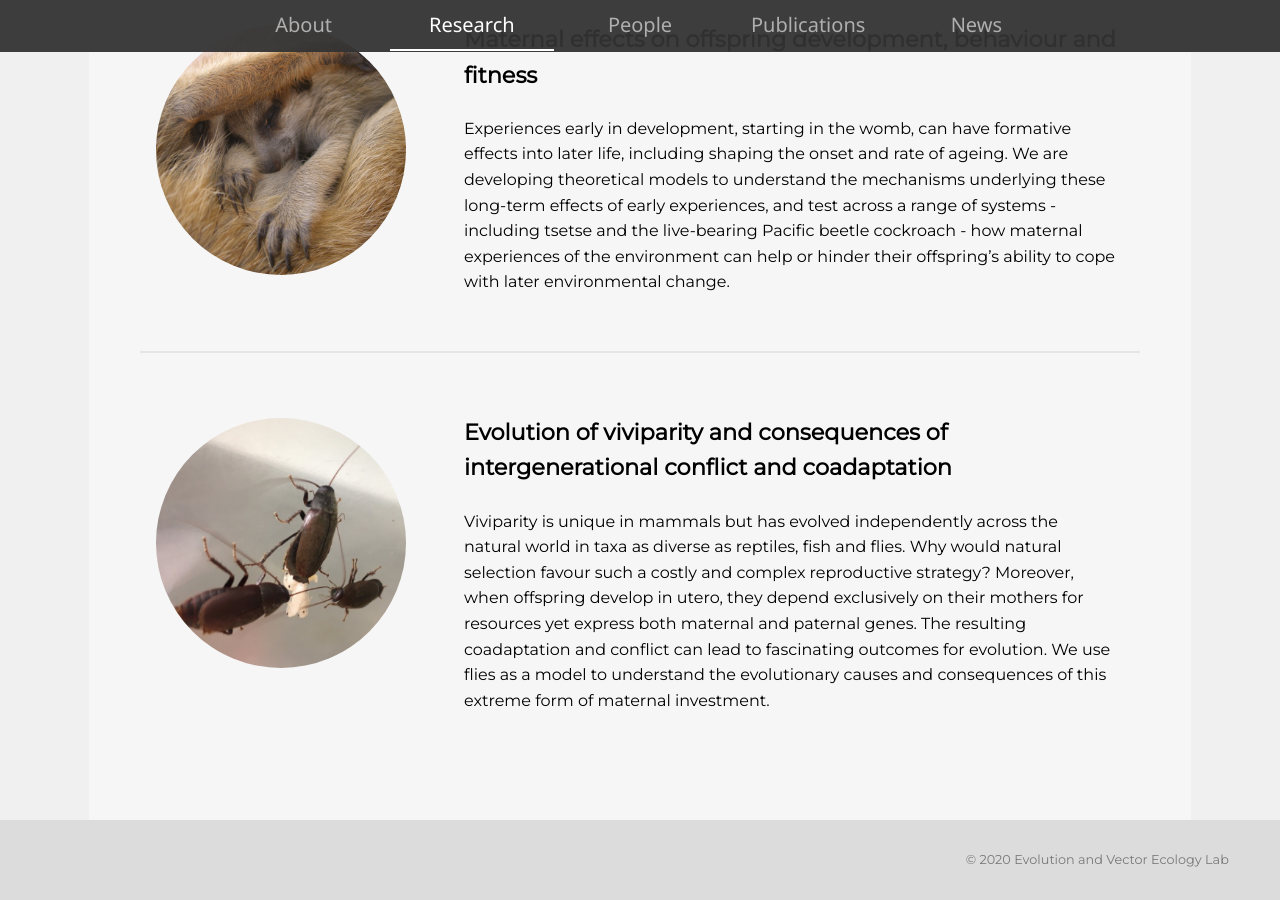
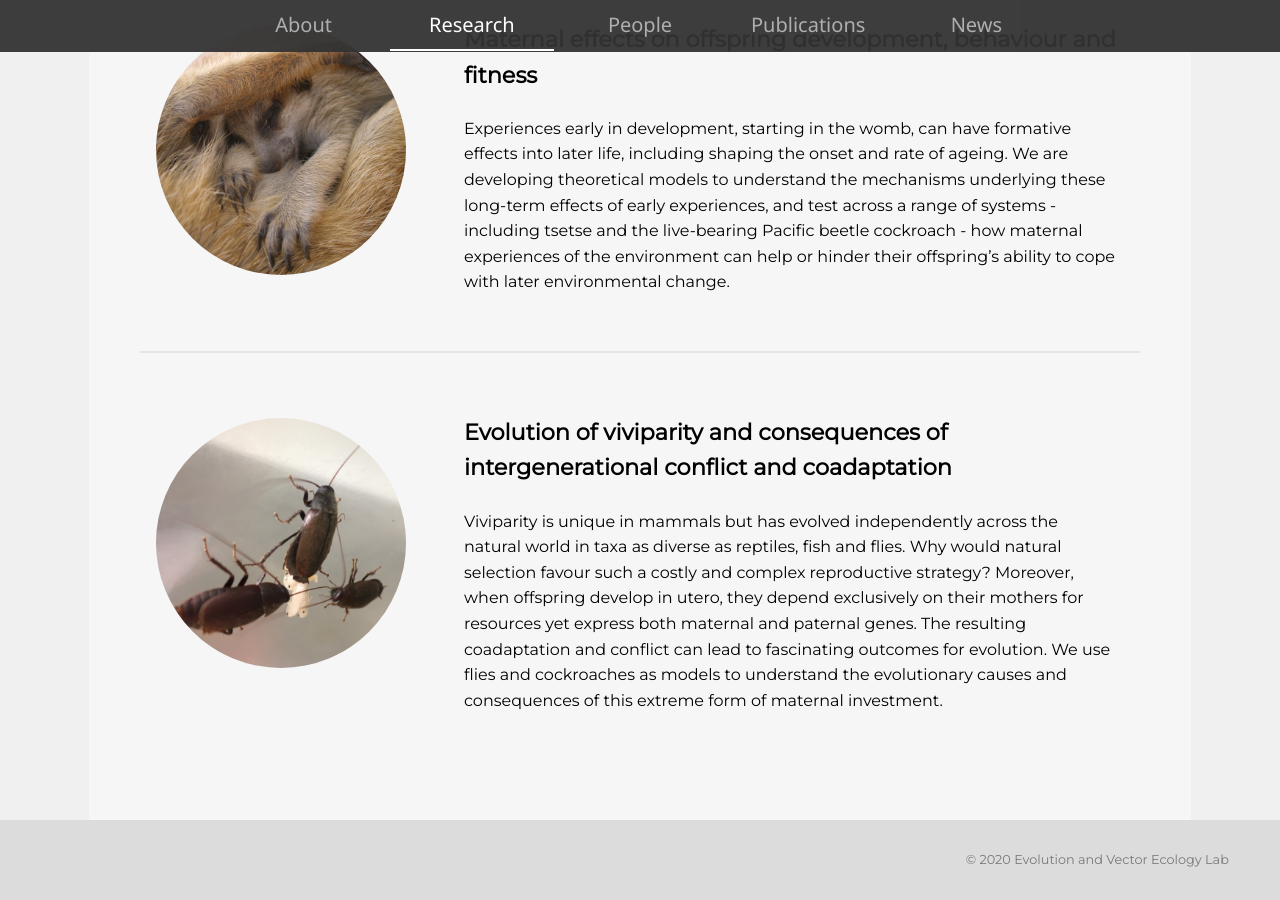
Before and after one commit to evelab/evelab.github.io, a Jekyll site: the page built from research.html, in a window 1280 px wide and 900 px high, scrolled down 618 px. Built offline with Jekyll 4.4.1, drawn with Linux system fonts in a browser that asks for light colours.

Commit message:
Minor updates

```diff
--- a/index.html
+++ b/index.html
@@ -19,8 +19,8 @@
 <br>
 
 <section class='medium-text'>
-  <p>Welcome to the website for the Evolution and Vector Ecology (EVE) group in the School of Biological Sciences, University of Bristol. We combine modelling, comparative and empirical approaches to investigate questions such as why some species give birth to live young, and the consequences of extreme maternal investment for evolutionary and population processes.</p>
-  <p>Read about our <a href='research.html'>research<a> and <a href='index.html#contact'>get in touch<a> if you are interested in learning more or to discuss opportunities to join us. We will advertise job opportunities here, and are always happy to discuss potential research Masters, PhD or early career fellowship projects.</p>
+  <p>Welcome to the website for the Evolution and Vector Ecology (EVE) lab, led by <a href='people.html'>Sinead English</a>, in the School of Biological Sciences, University of Bristol. We combine modelling, comparative and empirical approaches to investigate questions such as why some species give birth to live young, and the consequences of extreme maternal investment for evolutionary and population processes.</p>
+  <p>Read about <a href='research.html'>our research</a> and <a href='index.html#contact'>get in touch</a> if you are interested in learning more or to discuss ways to join us. We will advertise <a href='news.html'>funding opportunities</a> when available, but are always happy to discuss potential research Masters, PhD or early career fellowship projects.</p>
 </section>
 <br>
 
--- a/news-events/news.json
+++ b/news-events/news.json
@@ -1,4 +1,8 @@
 [
+  {
+    "date": "Jun 2020",
+    "text": "<b>PHD OPPORTUNITY:</b> A fully funded PhD studentship is available to work with Sinead, Antoine and our collaborators <a href='https://pontonlab.wordpress.com/' target='_blank'>Dr Fleur Ponton</a> (Macquarie) and <a href='https://merg.zoo.ox.ac.uk/' target='_blank'>Professor Mike Bonsall</a> (Oxford) on host-microbiome-pathogen interactions. Full details of the project are <a href='docs/Bristol-Macquarie-PhD-advert.pdf' target='_blank'>here</a>. Please get in touch if you are interested or have any questions, and apply by 15 July!"
+  },
   {
     "date": "Mar 2020",
     "text": "New paper! <a href='https://www.tandfonline.com/doi/full/10.1080/03014460.2020.1751286' target='_blank'>Associations between prenatal anxiety, breastfeeding and child growth and puberty</a>: data from the <a href='http://www.bristol.ac.uk/alspac/' target='_blank'>ALSPAC study</a>. Sinead collaborated with colleagues at the Bristol Medical School (<a href='http://www.bristol.ac.uk/social-community-medicine/people/doretta-caramaschi/index.html' target='_blank'>Doretta Caramaschi</a> and <a href='http://www.bristol.ac.uk/clinical-sciences/people/gemma-k-ford/index.html' target='_blank'>Gemma Ford</a>) and two super MSci students on the Reproduction and Development MSc programme, India Wright and Vee Ashburn, and this is part of a special issue on <a href='https://www.tandfonline.com/toc/iahb20/47/2' target='_blank'>Cohort Methods and Applications in Human Biology</a>."
--- a/research.html
+++ b/research.html
@@ -11,9 +11,9 @@
 ---
 
 <div id='block'>
-  <img class='image-big' src='images/tsetse_01.jpg'>
+  <img class='image-big' src='images/tsetse_01.jpg' alt='tsetse fly'>
   <section class='text'>
-    <img class='image-small' src='images/tsetse_01.jpg'>
+    <img class='image-small' src='images/tsetse_01.jpg' alt='tsetse fly'>
     <p class='name'>Reproductive senescence in a long-lived disease vector</p>
     <p>
       We are part of a large, interdisciplinary team investigating how maternal investment in the tsetse fly shapes disease dynamics. Tsetse are remarkable flies where females give birth to live young, as large as their mother. They also transmit trypanosome parasites which cause debilitating disease in humans and livestock. Our BBSRC-funded project using experiments in the lab, field observations and theoretical models to ask how maternal investment changes with age and nutrition, and whether this influences offspring quality and propensity to transmit disease.
@@ -26,9 +26,9 @@
 <br>
 
 <div id='block'>
-  <img class='image-big' src='images/meerkat_pup.jpg'>
+  <img class='image-big' src='images/meerkat_pup.jpg' alt='meerkat pup'>
   <section class='text'>
-    <img class='image-small' src='images/meerkat_pup.jpg'>
+    <img class='image-small' src='images/meerkat_pup.jpg' alt='meerkat pup'>
     <p class='name'>Maternal effects on offspring development, behaviour and fitness</p>
     <p>
       Experiences early in development, starting in the womb, can have formative effects into later life, including shaping the onset and rate of ageing. We are developing theoretical models to understand the mechanisms underlying these long-term effects of early experiences, and test across a range of systems - including tsetse and the live-bearing Pacific beetle cockroach - how maternal experiences of the environment can help or hinder their offspring’s ability to cope with later environmental change.
@@ -41,12 +41,12 @@
 <br>
 
 <div id='block'>
-  <img class='image-big' src='images/viviparity.jpg'>
+  <img class='image-big' src='images/viviparity.jpg' alt='cockroaches'>
   <section class='text'>
-    <img class='image-small' src='images/viviparity.jpg'>
+    <img class='image-small' src='images/viviparity.jpg' alt='cockroaches'>
     <p class='name'>Evolution of viviparity and consequences of intergenerational conflict and coadaptation</p>
     <p>
-      Viviparity is unique in mammals but has evolved independently across the natural world in taxa as diverse as reptiles, fish and flies. Why would natural selection favour such a costly and complex reproductive strategy? Moreover, when offspring develop in utero, they depend exclusively on their mothers for resources yet express both maternal and paternal genes. The resulting coadaptation and conflict can lead to fascinating outcomes for evolution. We use flies as a model to understand the evolutionary causes and consequences of this extreme form of maternal investment.
+      Viviparity is unique in mammals but has evolved independently across the natural world in taxa as diverse as reptiles, fish and flies. Why would natural selection favour such a costly and complex reproductive strategy? Moreover, when offspring develop in utero, they depend exclusively on their mothers for resources yet express both maternal and paternal genes. The resulting coadaptation and conflict can lead to fascinating outcomes for evolution. We use flies and cockroaches as models to understand the evolutionary causes and consequences of this extreme form of maternal investment.
     </p>
   </section>
 </div>
```
Also changed, not shown: people.html (+14 -14 lines), 1 other file.
